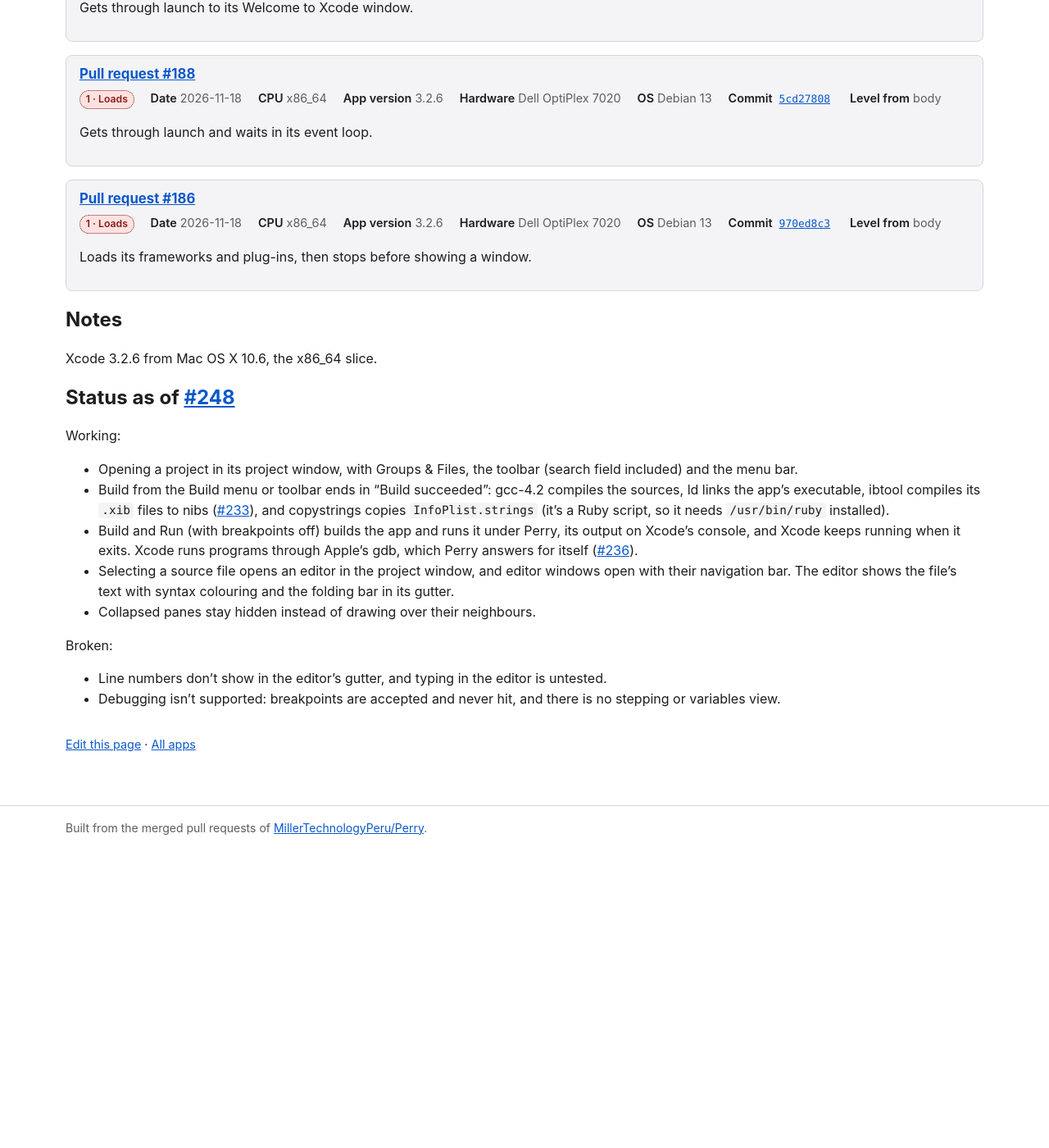
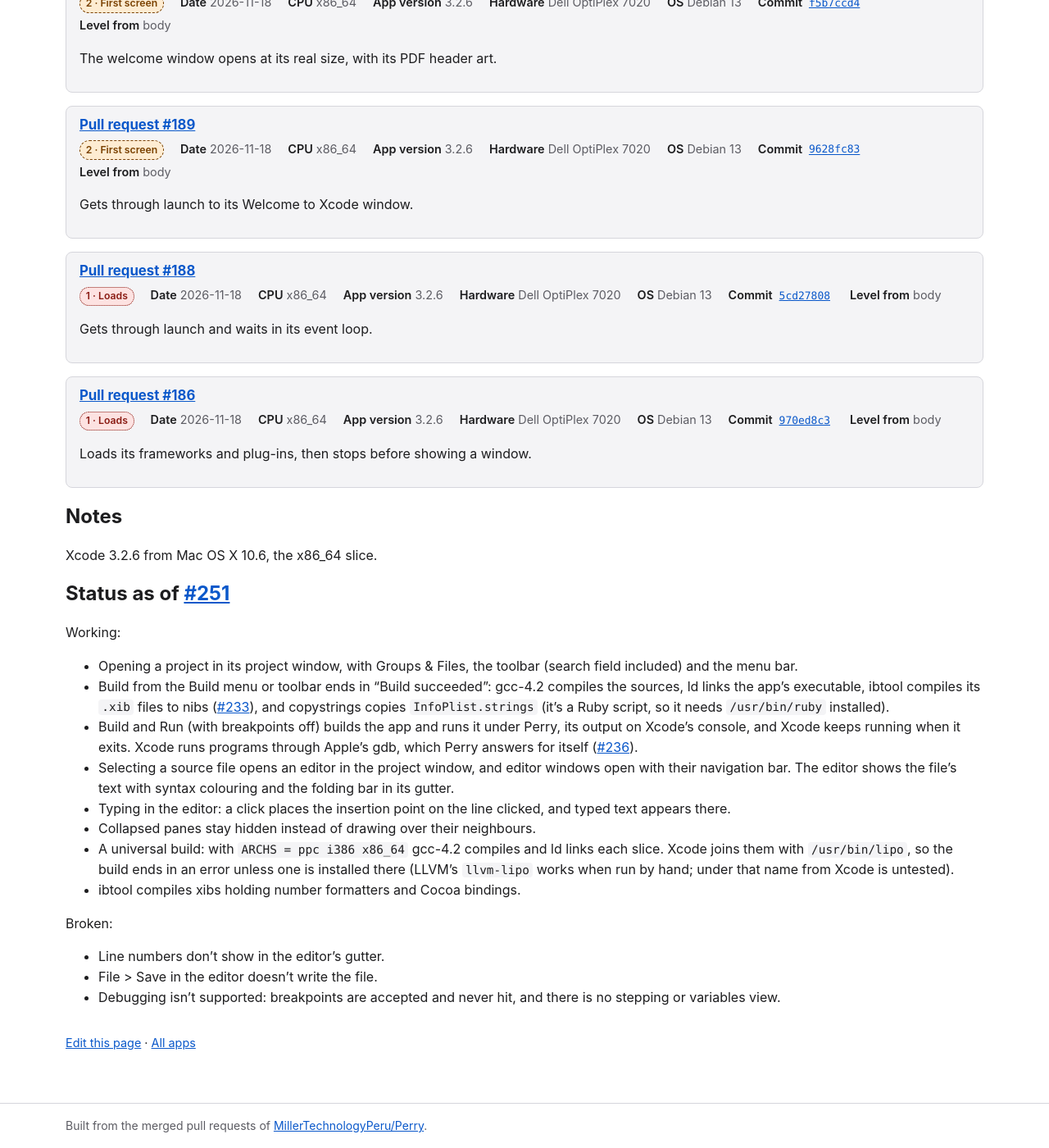
Before and after one commit to MillerTechnologyPeru/Perry, a Jekyll site: the page built from docs/_apps/macos/com.apple.Xcode.md, in a window 1280 px wide and 1400 px high, scrolled down 4220 px. Shown: the whole window at 82% size. Built offline with Jekyll 4.4.1, drawn with Linux system fonts in a browser that asks for light colours; before the commit the page ends 5256 px from its top, so only the background shows below that; some of the changed text lies outside the part shown.

Commit message:
Report Xcode 3 typing in its editor and compiling a universal app

```diff
--- a/docs/_apps/macos/com.apple.Xcode.md
+++ b/docs/_apps/macos/com.apple.Xcode.md
@@ -213,11 +213,25 @@ reports:
     screenshots:
       - url: https://github.com/user-attachments/assets/0f28c626-2d41-4de6-ba8f-673ec8050f66
         caption: Source editor showing MyDocument.m with syntax colouring
+  - pr: 251
+    date: 2026-11-21
+    perry: "6bbb3b95"
+    platform: macos
+    cpu: x86_64
+    app_version: "3.2.6"
+    hardware: Dell OptiPlex 7020
+    os: Debian 13
+    env:
+      - "PERRY_UNIMPLEMENTED=continue"
+      - "PERRY_OBJC_UNRECOGNIZED=continue"
+    level: 3
+    source: body
+    notes: Typing in the source editor works, and a second Cocoa app with formatters and bindings in its nibs compiles and links for ppc, i386 and x86_64; joining the slices needs a lipo at /usr/bin/lipo. File > Save doesn't write the file, and debugging isn't supported.
 ---
 
 Xcode 3.2.6 from Mac OS X 10.6, the x86_64 slice.
 
-## Status as of [#248]({{ site.repository_url }}/pull/248)
+## Status as of [#251]({{ site.repository_url }}/pull/251)
 
 Working:
 
@@ -235,11 +249,18 @@ Working:
 - Selecting a source file opens an editor in the project window, and
   editor windows open with their navigation bar. The editor shows the
   file's text with syntax colouring and the folding bar in its gutter.
+- Typing in the editor: a click places the insertion point on the line
+  clicked, and typed text appears there.
 - Collapsed panes stay hidden instead of drawing over their neighbours.
+- A universal build: with `ARCHS = ppc i386 x86_64` gcc-4.2 compiles and
+  ld links each slice. Xcode joins them with `/usr/bin/lipo`, so the build
+  ends in an error unless one is installed there (LLVM's `llvm-lipo`
+  works when run by hand; under that name from Xcode is untested).
+- ibtool compiles xibs holding number formatters and Cocoa bindings.
 
 Broken:
 
-- Line numbers don't show in the editor's gutter, and typing in the
-  editor is untested.
+- Line numbers don't show in the editor's gutter.
+- File > Save in the editor doesn't write the file.
 - Debugging isn't supported: breakpoints are accepted and never hit, and
   there is no stepping or variables view.
```
